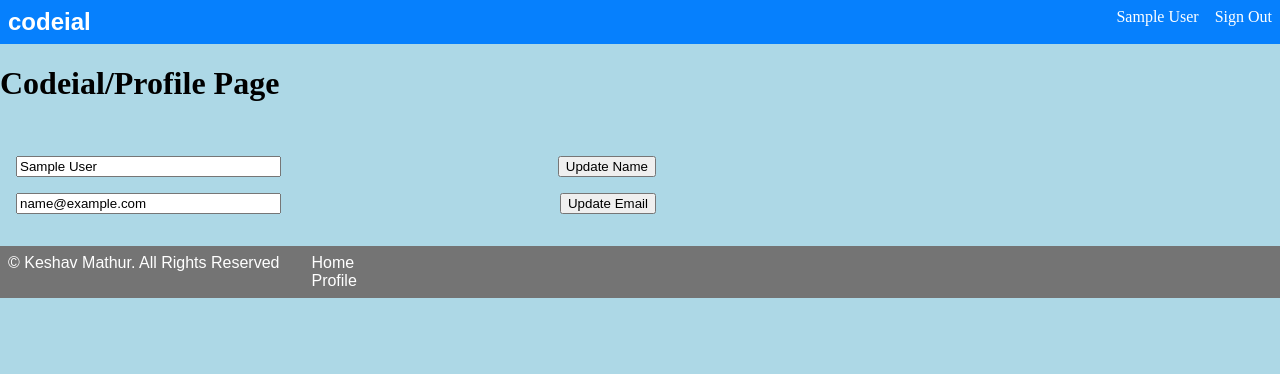
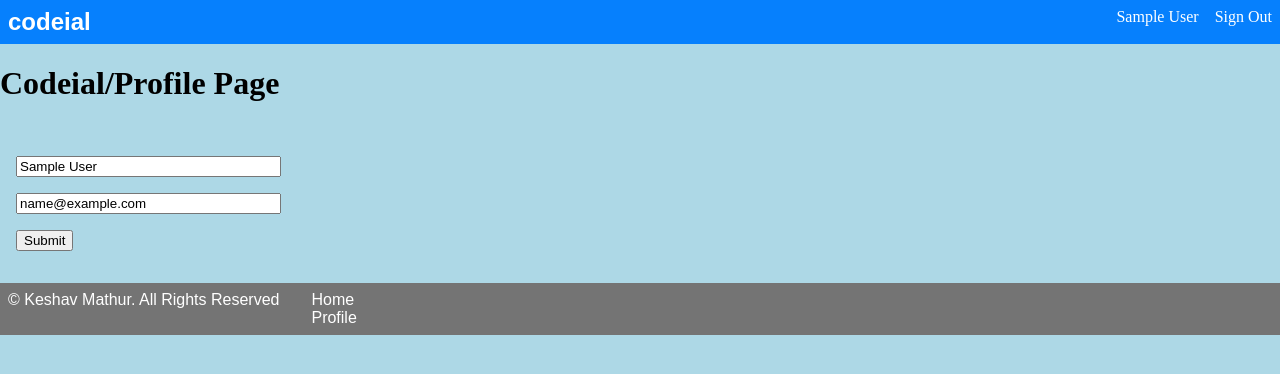
Before and after one commit to keshav37a/social-media-web-app, a Node server app: a page that uses views/user_profile.ejs in a window 1280 px wide. Shown: the top 374 px of the page. Run offline with Node 20, Linux system fonts and the light colour scheme; the visitor is signed in with stand-in values (Sample User, id 1); some libraries are stand-ins or nearby versions.

Commit message:
add update router and controller for user-profile

```diff
--- a/controllers/users_controller.js
+++ b/controllers/users_controller.js
@@ -106,3 +106,32 @@ module.exports.destroySession = function(req, res){
     console.log('usersController.destroySession');
     return res.redirect('/');
 }
+
+
+//for updating fields in profile form
+module.exports.updateProfile = function(req, res){
+    console.log('userController.updateProfile called');
+    let userId = req.query.uId;
+    let name = req.body.name;
+    let email = req.body.email;
+    console.log(`${req.query}    ${userId} `);
+    console.log(req.body);
+
+    if(req.user._id.toString()==userId){
+        User.findByIdAndUpdate(userId, {name: name, email: email}, function(err, user){
+            if(err){
+                console.log(`${err}`);
+                return;
+            }
+            if(user){
+                console.log(`update user fields: ${user.name} ${user.email}`);
+            }
+            return res.redirect('/');
+        })
+    }
+    else{
+        return res.status(401).send('Unauthorized');
+    }
+
+
+}
--- a/routes/users.js
+++ b/routes/users.js
@@ -22,4 +22,7 @@ router.post('/create-session', passport.authenticate(
 
 router.get('/sign-out', userController.destroySession);
 
+//for updating profile
+router.post('/profile/update/', passport.checkAuthentication, userController.updateProfile);
+
 module.exports = router;
--- a/views/user_profile.ejs
+++ b/views/user_profile.ejs
@@ -7,22 +7,19 @@
             <%
                 if(locals.user._id.toString()==currUser._id.toString())
                 {%>
-                    <form method="POST" action="/users/profile/update/?uId=<%=locals.user_id%>">
+                    <form method="POST" action="/users/profile/update/?uId=<%=currUser._id%>">
                         <div class="fields-container">
                             <div class="field grow">
-                                <input type="text" value="<%=locals.user.name%>" size="30">
-                            </div>
-                            <div class="field">
-                                <div><button>Update Name</button></div>
+                                <input type="text" name="name" value="<%=locals.user.name%>" size="30" placeholder="Your Name" required>
                             </div>
                         </div>
                         <div class="fields-container">
                             <div class="field grow">
-                                <input type="text" value="<%=locals.user.email%>" size="30">
+                                <input type="email" name="email" value="<%=locals.user.email%>" size="30" placeholder="Your Email" required>
                             </div>
-                            <div class="field">
-                                <div><button>Update Email</button></div>
-                            </div>
+                        </div>
+                        <div class="fields-container">
+                            <div><button type="submit">Submit</button></div>
                         </div>
                     </form>
                 <%}
@@ -33,7 +30,7 @@
                             <%=currUser.name%>
                         </div>
                         <div class="field">
-                            <div><%=currUser.name%></div>
+                            <div><%=currUser.email%></div>
                         </div>
                     </div>
                 <%}
```
